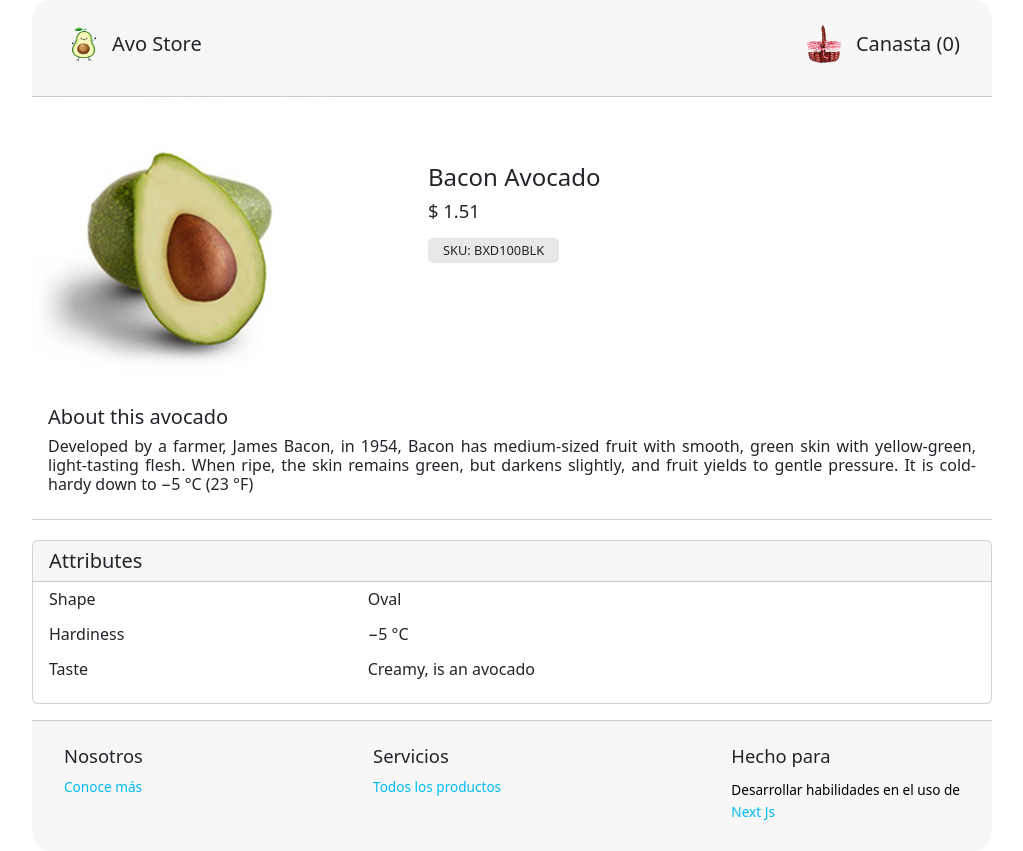
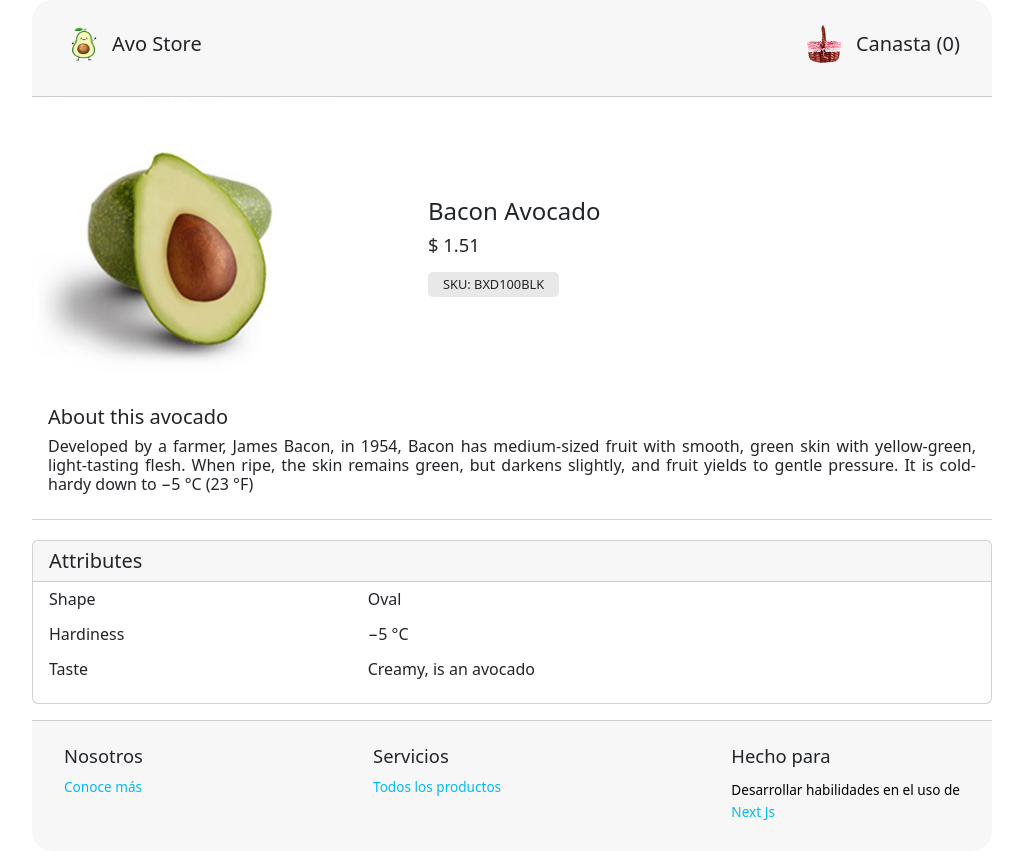
Before and after one commit to LNMIG/store-nextjs-js, a Next.js app: page /product/098323ks in a window 1280 px wide. Shown: the whole page, without its empty margins (128-1151 px from the left). Built offline with nearby package versions, Linux system fonts and the light colour scheme.

Commit message:
About avocados files created

```diff
--- a/components/productSummary/productSummary.js
+++ b/components/productSummary/productSummary.js
@@ -2,69 +2,72 @@ import React from "react"
 import Card from 'react-bootstrap/Card'
 import ProductAttributes from "./productAttributes"
 
+const card ={
+  height: '80%',
+  display: 'flex',
+  flexDirection: 'column',
+  justifyContent: 'flex-start',
+  alignItems: 'flex-start',
+  border:'none',
+}
+
+const divMain = {
+  width: '100%',
+  display: 'flex',
+  flexDirection: 'row',
+  justifyContent: 'center',
+  alignItems: 'center',
+  flexWrap:'wrap',
+  gap: '5rem',
+}
+
+const title = {
+  fontSize: '1.5rem',
+  maxWidth:'auto',
+  maxHeight: 'auto',
+}
+
+const text1 = {
+  fontWeight: '400',
+  fontSize: '1.15rem',
+}
+
+const text2 = {
+  background: '#E8E8E8',
+  borderRadius: '5px',
+  maxWidth: 'fit-content',
+  padding: '5px 15px',
+  fontSize: '0.80rem',
+  fontWeight: '500',
+}
+
 export default function ProductSummary({ product }) {
   return (
-    <Card
-      style={{
-        height: '80%',
-        display: 'flex',
-        flexDirection: 'column',
-        justifyContent: 'flex-start',
-        alignItems: 'flex-start',
-        border:'none',
-      }}
-    >
-      <div
-        style={{
-          width: '100%',
-          display: 'flex',
-          flexDirection: 'row',
-          justifyContent: 'space-between',
-          alignItems: 'center',
-          gap: '5rem',
-        }}
-      >
+    <Card style={card}>
+      <div responsive='sm' style={divMain}>
 
         <Card.Img
           src={product.image}
-          style={{ width: '300px' }}
+          style={{ maxWidth: '18.75rem', maxHeight:'auto'}}
         />
 
-        <Card.Body style={{ height: '200px' }}>
+        <Card.Body style={{ maxWidth:'auto', maxHeight: '200px'}}>
 
-          <Card.Title
-            style={{
-              fontSize: '1.5rem'
-            }}
-          >
+          <Card.Title style={title}>
             {product.name}
           </Card.Title>
 
-          <Card.Text
-            style={{
-              fontWeight: '400',
-              fontSize: '1.15rem'
-            }}
-          >
+          <Card.Text style={text1}>
             $ {product.price}
           </Card.Text>
 
-          <Card.Text
-            style={{
-              background: '#E8E8E8',
-              borderRadius: '5px',
-              maxWidth: 'fit-content',
-              padding: '5px 15px',
-              fontSize: '0.80rem',
-              fontWeight: '500'
-            }}
-          >
+          <Card.Text style={text2}>
             {`SKU: ${product.sku}`}
           </Card.Text>
 
         </Card.Body>
       </div>
-      {console.log(product)}
+
       <ProductAttributes {...product.attributes}/>
     </Card>
   )
```
Also changed, not shown: components/productSummary/productAttributes.js (+1 -7 lines).
